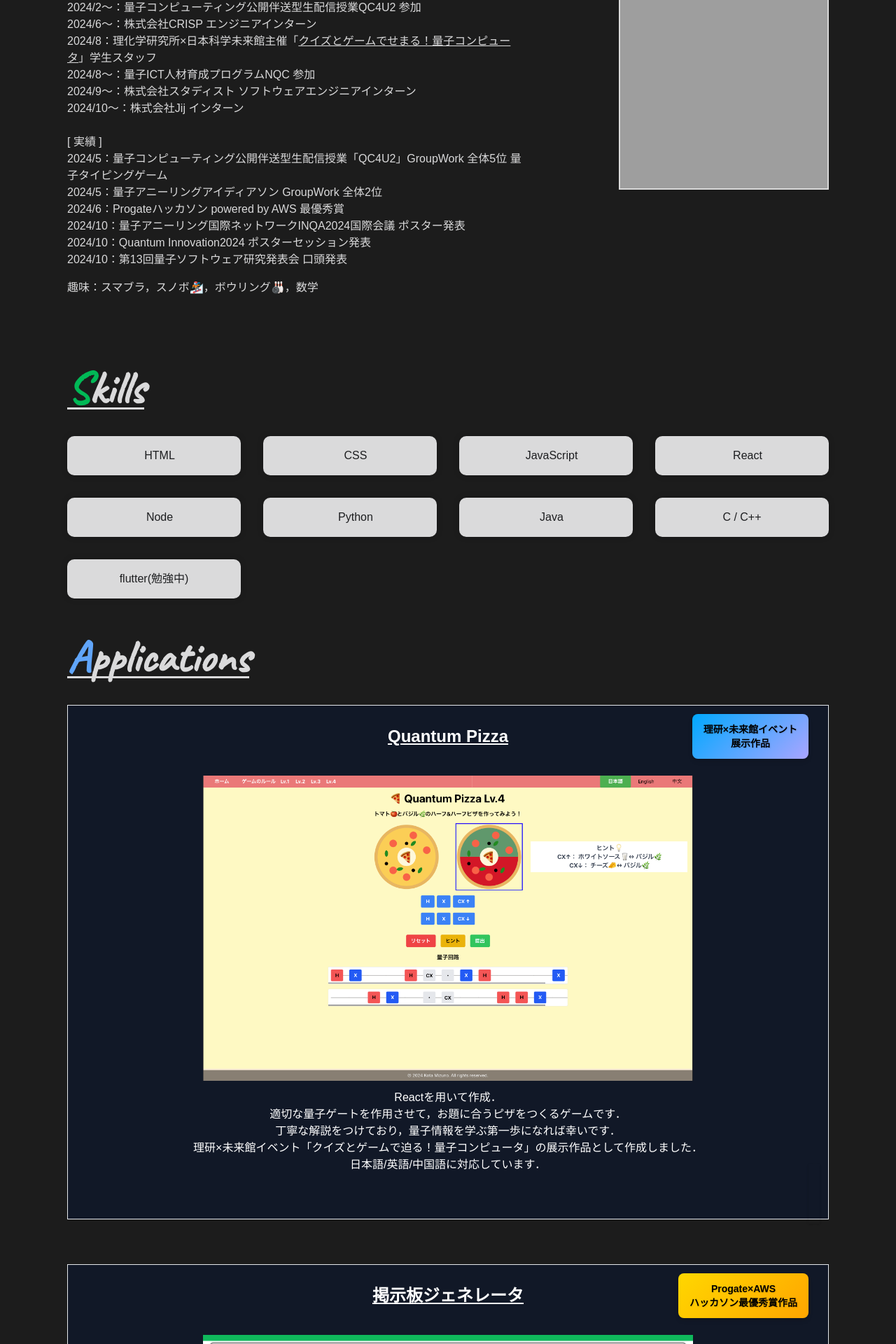
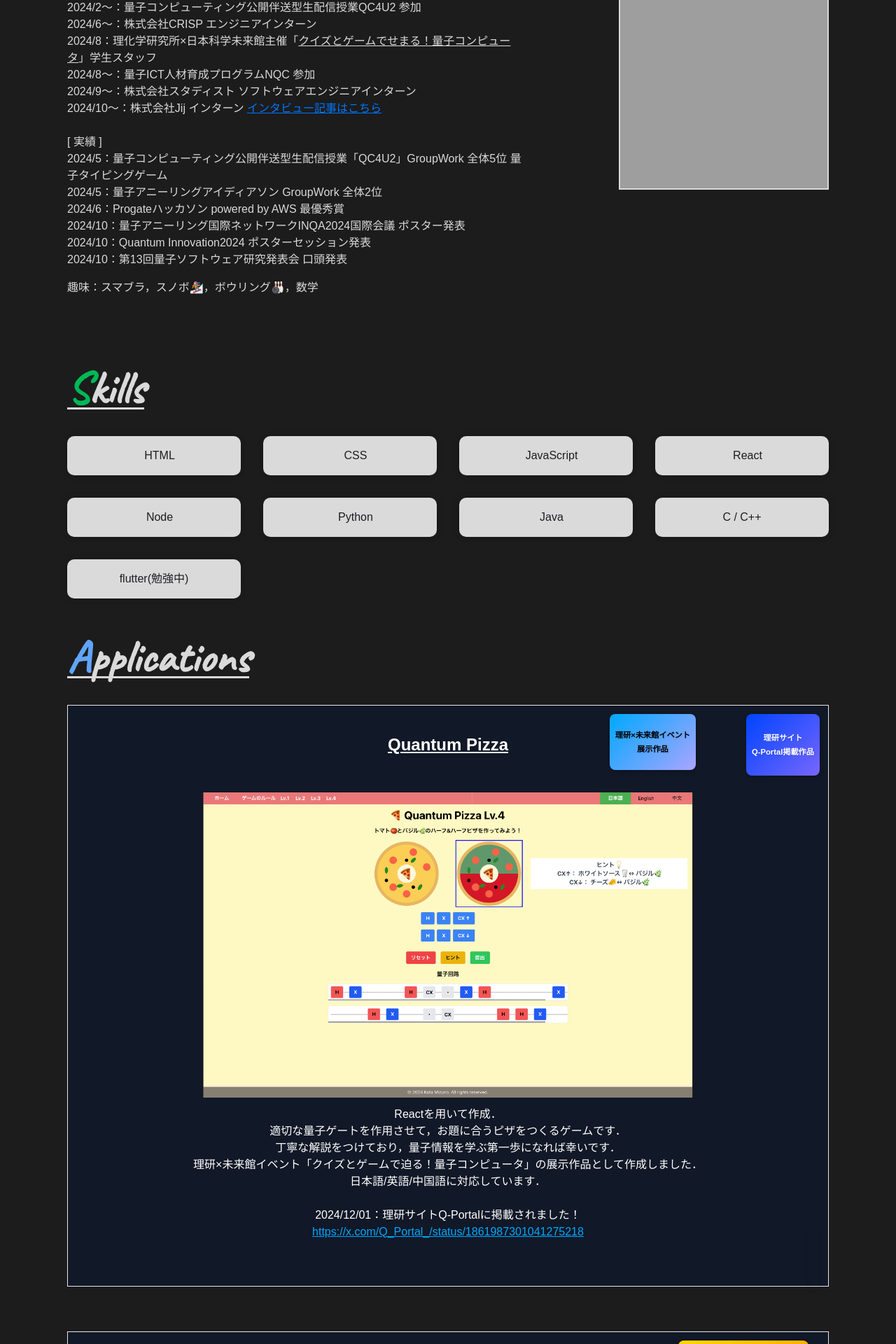
Before and after one commit to kotta-27/my-portfolio, a Next.js app: page / in a window 1280 px wide. Shown: the part 730-2650 px from the top of the page at 70% size. Built offline with nearby package versions, Linux system fonts and the light colour scheme; grey boxes are pictures that could not be loaded; a web font is replaced by a local one.

Commit message:
[add]Q-Potal周りの情報を追加

```diff
--- a/src/components/About.jsx
+++ b/src/components/About.jsx
@@ -142,7 +142,20 @@ const About = () => {
               2024/8〜：量子ICT人材育成プログラムNQC 参加 <br />
               2024/9〜：株式会社スタディスト ソフトウェアエンジニアインターン{" "}
               <br />
-              2024/10〜：株式会社Jij インターン
+              2024/10〜：株式会社Jij インターン{"  "}
+              <a
+                href="https://www.j-ij.com/ja/recruit/interview-mizuno"
+                style={{
+                  color: "#0077FF",
+                  textDecoration: "underline",
+                  transition: "color 0.3s",
+                  ":hover": {
+                    color: "#AAA5FF",
+                  },
+                }}
+              >
+                インタビュー記事はこちら
+              </a>
               <br></br>
               <br></br>[ 実績 ] <br></br>
               2024/5：量子コンピューティング公開伴送型生配信授業「QC4U2」GroupWork
--- a/src/components/Application3.jsx
+++ b/src/components/Application3.jsx
@@ -79,12 +79,45 @@ const Application3 = () => {
             shadow="true"
           />
         </a>
-        <div className="flex items-center justify-center py-3 text-center">
+        <div className="flex-col items-center justify-center py-3 text-center">
           フロントエンド：React，バックエンド：Python<br></br>
           ユーザ入力からキーワードを受け取り，それにあった内容のスレッドを自動生成します．
           <br />
           生成モデルにはClaude 3 HaikuとStable
           Diffusionを用い，その制御にはAmazon Bedrockを用いました．
+          <br />
+          <br />
+          ブログ記事はこちらから ↓<br />
+          <a
+            href="https://aws.amazon.com/jp/blogs/startup/progate-hackathon-powered-by-aws-2024/"
+            style={{
+              color: "#00A8FF",
+              textDecoration: "underline",
+              transition: "color 0.3s",
+              ":hover": {
+                color: "#AAA5FF",
+              },
+            }}
+          >
+            https://aws.amazon.com/jp/blogs/startup/progate-hackathon-powered-by-aws-2024/
+          </a>
+          <br /><br />
+          このプロダクトのシステム構成(topaz) ↓<br />
+          <a
+            href="https://topaz.dev/projects/c2b70f218e31d6ed65d6"
+            style={{
+              color: "#00A8FF",
+              textDecoration: "underline",
+              transition: "color 0.3s",
+              ":hover": {
+                color: "#AAA5FF",
+              },
+            }}
+          >
+            https://topaz.dev/projects/c2b70f218e31d6ed65d6
+          </a>
+
+
         </div>
         <div className="flex justify-end">
           {" "}
--- a/src/components/Application4.jsx
+++ b/src/components/Application4.jsx
@@ -51,21 +51,45 @@ const Application4 = () => {
           <div className="text-2xl font-bold underline py-2 my-5 sm:my-0 w-full sm:w-1/3 text-center">
             Quantum Pizza
           </div>
+          {/* バナー1 */}
           <div className="w-full sm:w-1/3 flex justify-end">
+            <div className="w-1/2 h-4/6 flex justify-end">
               <div
-              className="px-4 py-3 rounded-lg font-bold text-sm text-center duration-300 ease-in-out shadow-lg mt-4 sm:mt-0"
+                className="px-2 py-5 rounded-lg font-bold text-sm text-center duration-300 ease-in-out shadow-lg mt-4 sm:mt-0"
                 style={{
-                marginRight: "1rem",
                   background: "linear-gradient(135deg, #00A8FF, #AAA5FF)",
                   color: "#000",
+                  fontSize: "0.7rem",
                   textShadow: "1px 1px 2px rgba(0,0,0,0.1)",
                   boxShadow:
                     "0 4px 6px rgba(0,0,0,0.1), 0 1px 3px rgba(0,0,0,0.08)",
+                  alignItems: "center",
+                  justifyContent: "center",
                 }}
               >
                 理研×未来館イベント
                 <br />
                 展示作品
+              </div>
+            </div>
+            <div className="w-1/2 h-4/6 flex justify-end">
+              <div
+                className="px-2 py-6 rounded-lg font-bold text-sm text-center duration-300 ease-in-out shadow-lg mt-4 sm:mt-0"
+                style={{
+                  background: "linear-gradient(135deg, #0044FF, #7766FF)",
+                  color: "#fff",
+                  fontSize: "0.7rem",
+                  textShadow: "1px 1px 2px rgba(0,0,0,0.1)",
+                  boxShadow:
+                    "0 4px 6px rgba(0,0,0,0.1), 0 1px 3px rgba(0,0,0,0.08)",
+                  alignItems: "center",
+                  justifyContent: "center",
+                }}
+              >
+                理研サイト
+                <br />
+                Q-Portal掲載作品
+              </div>
             </div>
           </div>
         </div>
@@ -80,7 +104,7 @@ const Application4 = () => {
             shadow="true"
           />
         </a>
-        <div className="flex items-center justify-center py-3 text-center">
+        <div className="flex-col items-center justify-center py-3 text-center">
           Reactを用いて作成．<br></br>
           適切な量子ゲートを作用させて，お題に合うピザをつくるゲームです．
           <br />
@@ -89,6 +113,23 @@ const Application4 = () => {
           理研×未来館イベント「クイズとゲームで迫る！量子コンピュータ」の展示作品として作成しました．
           <br />
           日本語/英語/中国語に対応しています．
+          <br />
+          <br />
+          2024/12/01：理研サイトQ-Portalに掲載されました！
+          <br />
+          <a
+            href="https://x.com/Q_Portal_/status/1861987301041275218"
+            style={{
+              color: "#00A8FF",
+              textDecoration: "underline",
+              transition: "color 0.3s",
+              ":hover": {
+                color: "#AAA5FF",
+              },
+            }}
+          >
+            https://x.com/Q_Portal_/status/1861987301041275218
+          </a>
         </div>
         <div className="flex justify-end">
           {" "}
--- a/src/pages/_app.js
+++ b/src/pages/_app.js
@@ -33,13 +33,13 @@ const WelcomeAnimation = () => {
       y: 0,
       transition: {
         type: "spring",
-        damping: 12,
+        damping: 10,
         stiffness: 200,
       },
     },
     exit: {
       opacity: 0,
-      y: -20,
+      y: -100,
       transition: {
         type: "tween",
         ease: "easeInOut",
@@ -62,7 +62,7 @@ const WelcomeAnimation = () => {
         display: "flex",
         justifyContent: "center",
         alignItems: "center",
-        background: "linear-gradient(45deg, #00DBDE 0%, #FC00FF 100%)",
+        background: "linear-gradient(45deg, #0000DE 0%, #000066 100%)",
         zIndex: 9999,
       }}
     >
@@ -74,8 +74,8 @@ const WelcomeAnimation = () => {
             display: "inline-block",
             fontSize: "5rem",
             fontWeight: "bold",
-            color: "#ff0",
-            fontFamily: "Roboto Condensed",
+            color: "#AAA",
+            fontFamily: "Caveat",
             textShadow: "2px 2px 8px rgba(0,0,0,0.1)",
           }}
         >
```
Lines whose indentation alone changed are shown as unchanged.
